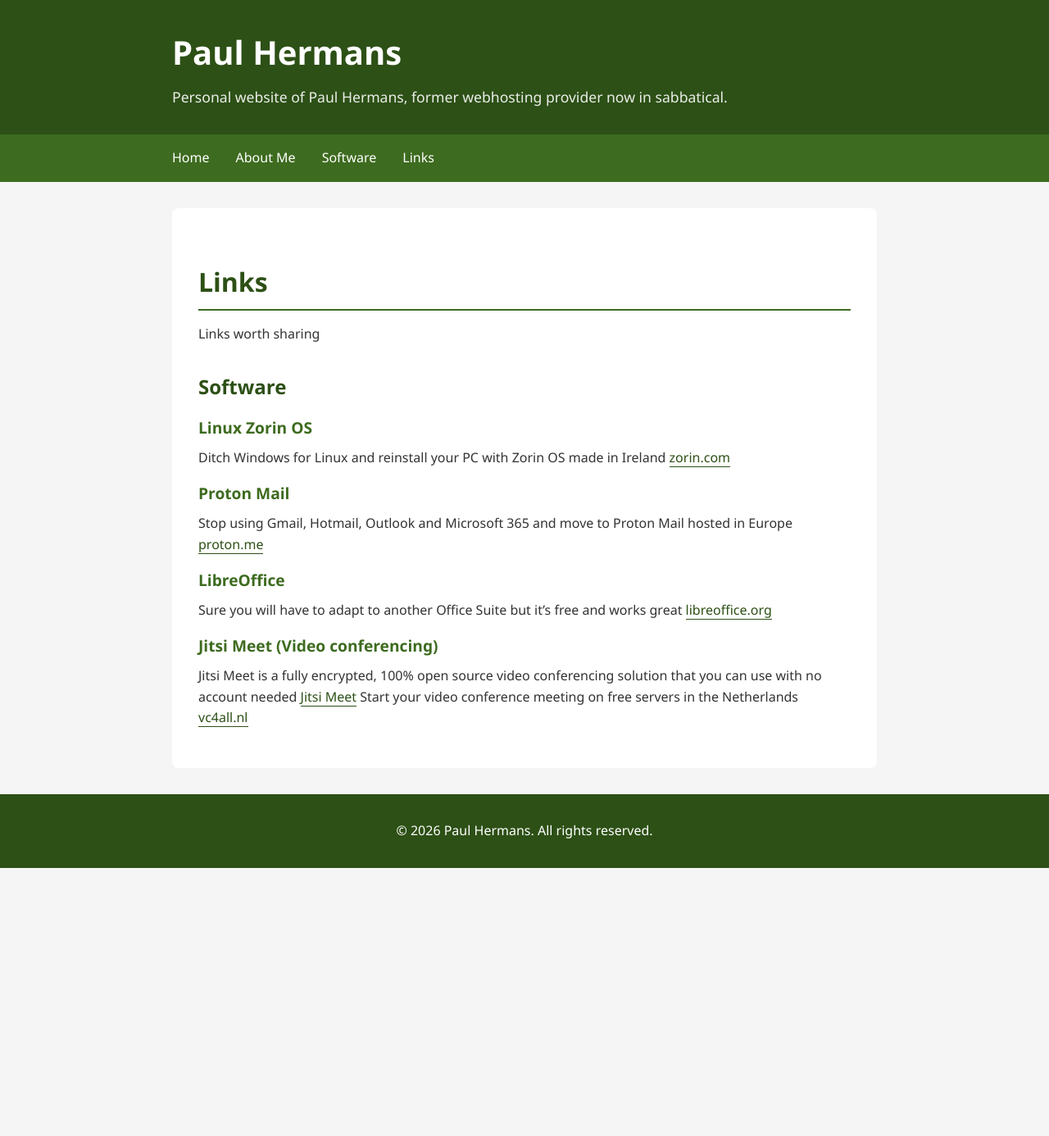
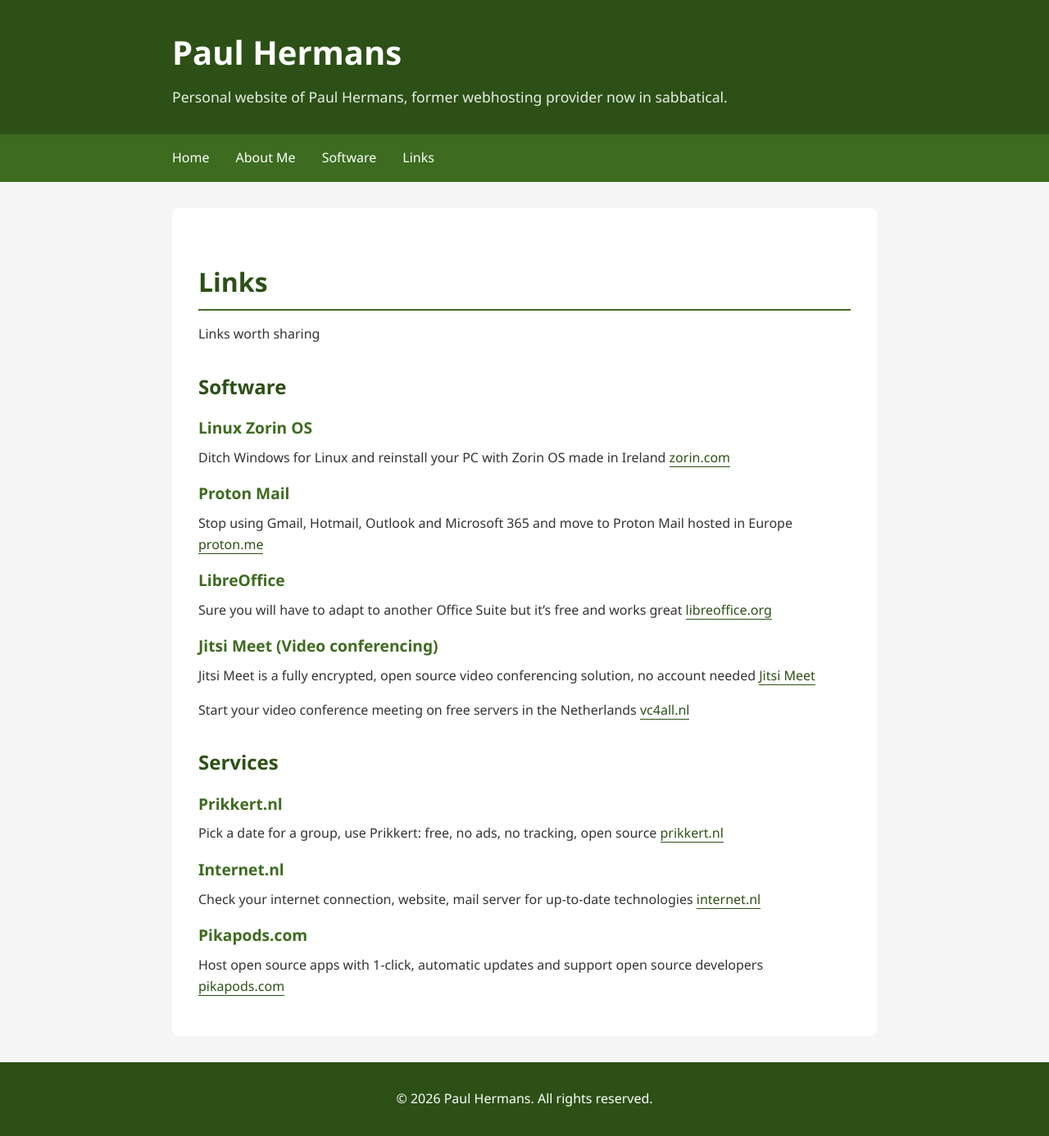
Before and after one commit to paulhermanseu/paulhermans.eu, a Jekyll site: the page built from links.md, in a window 1280 px wide. Shown: the whole page at 82% size. Built offline with Jekyll 4.4.1, drawn with Linux system fonts in a browser that asks for light colours; nearby versions of some CDN libraries; before the commit the page ends 1059 px from its top, so only the background shows below that.

Commit message:
Update links.md

```diff
--- a/links.md
+++ b/links.md
@@ -23,5 +23,20 @@
 
 ### Jitsi Meet (Video conferencing)
 
-Jitsi Meet is a fully encrypted, 100% open source video conferencing solution that you can use with no account needed [Jitsi Meet](https://jitsi.org/jitsi-meet/)
+Jitsi Meet is a fully encrypted, open source video conferencing solution, no account needed [Jitsi Meet](https://jitsi.org/jitsi-meet/)
+
 Start your video conference meeting on free servers in the Netherlands [vc4all.nl](https://vc4all.nl/)
+
+## Services
+
+### Prikkert.nl
+
+Pick a date for a group, use Prikkert: free, no ads, no tracking, open source [prikkert.nl](https://prikkert.nl/)
+
+### Internet.nl
+
+Check your internet connection, website, mail server for up-to-date technologies [internet.nl](https://internet.nl/)
+
+### Pikapods.com
+
+Host open source apps with 1-click, automatic updates and support open source developers [pikapods.com](https://www.pikapods.com/)
```
